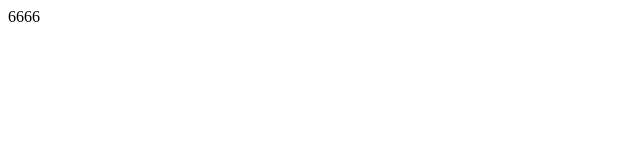
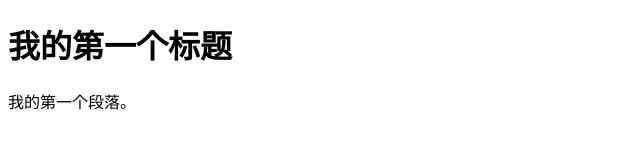
Before and after one commit to masheyue/f2e, a plain HTML site: page demo01/index.html in a window 1280 px wide. Shown: the whole page, without its empty margins (0-640 px from the left). Drawn offline with Linux system fonts and the light colour scheme.

Commit message:
Update index.html

```diff
--- a/demo01/index.html
+++ b/demo01/index.html
@@ -1,10 +1,10 @@
 <!DOCTYPE html>
-<html lang="en" dir="ltr">
-  <head>
-    <meta charset="utf-8">
-    <title></title>
-  </head>
-  <body>
-    6666
-  </body>
+<html>
+<body>
+
+<h1>我的第一个标题</h1>
+
+<p>我的第一个段落。</p>
+
+</body>
 </html>
```
